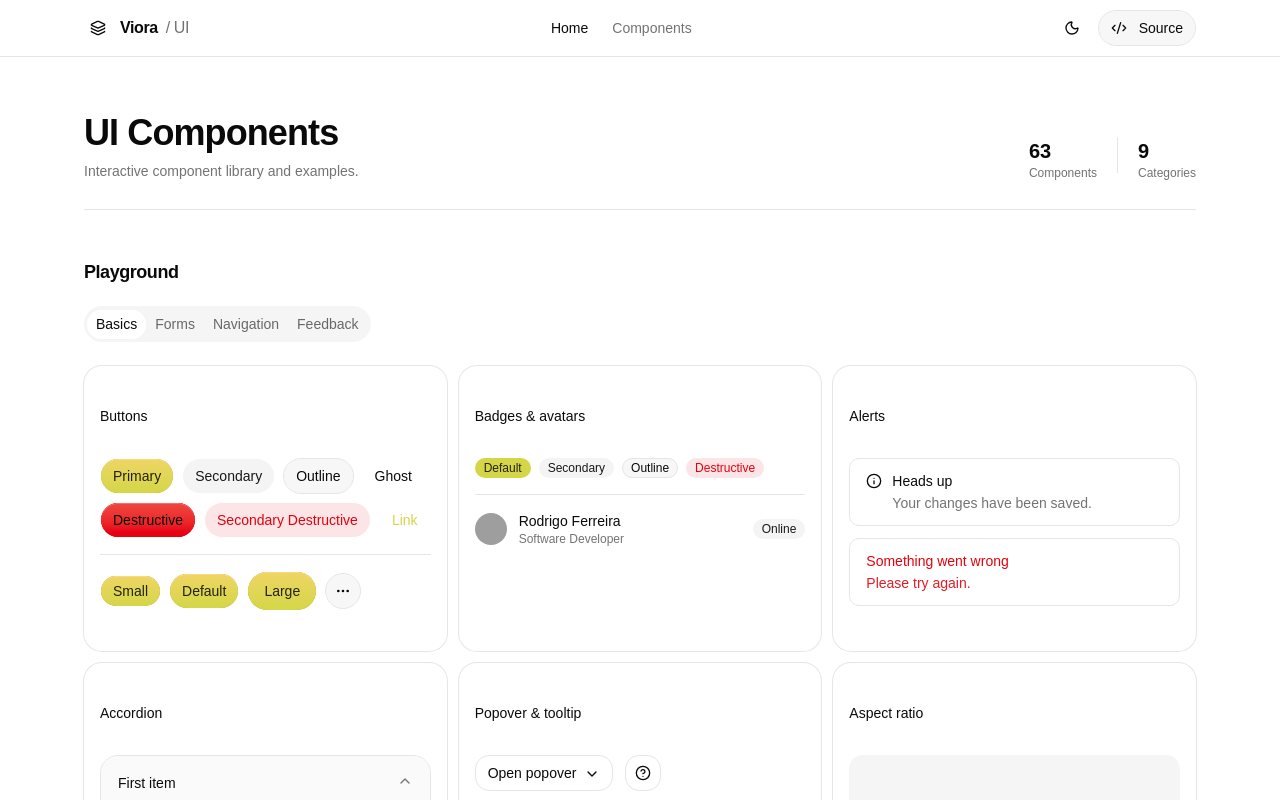
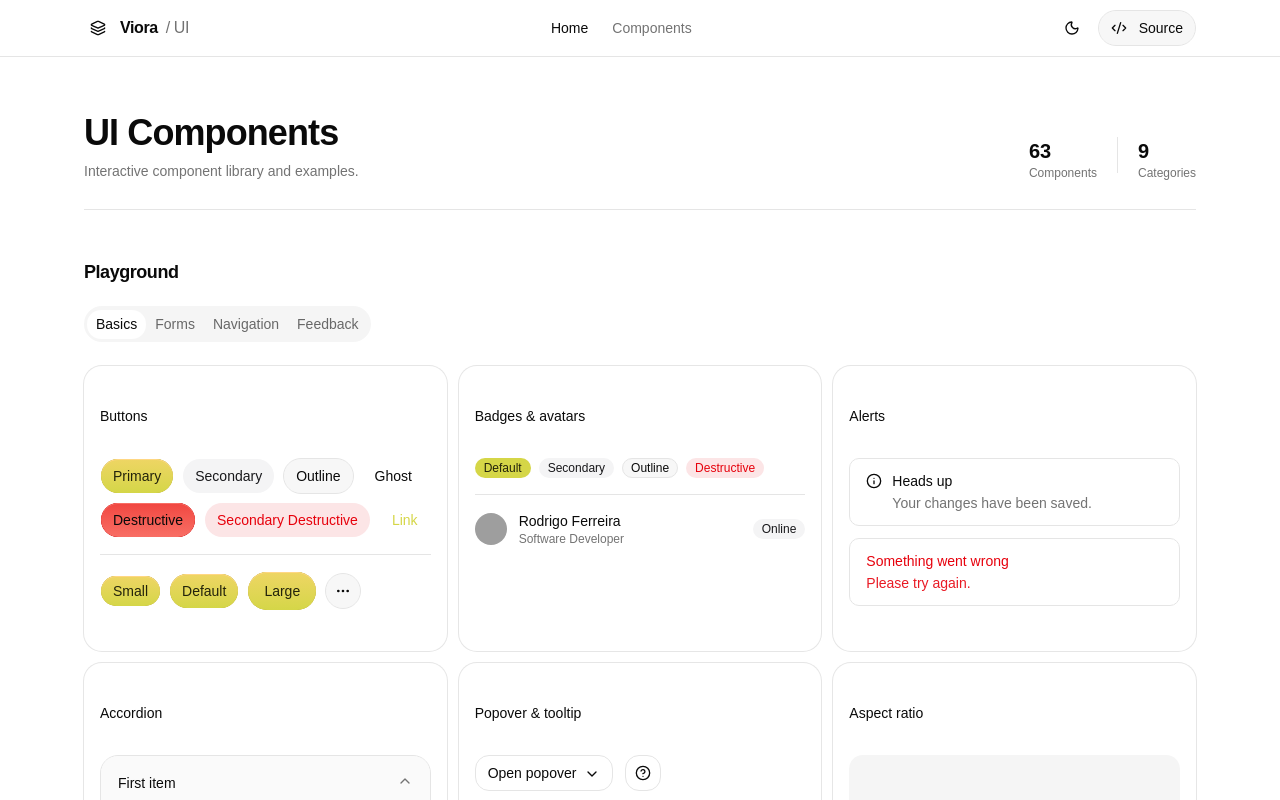
Before and after one commit to rodriaum/viora-template-preview, a React (Vite) app: page / in a window 1280 px wide. Shown: the top 800 px of the page. Built offline with nearby package versions, Linux system fonts and the light colour scheme; grey boxes are pictures that could not be loaded.

Commit message:
fix(button): apply destructive colors per theme

```diff
--- a/src/components/ui/button.tsx
+++ b/src/components/ui/button.tsx
@@ -1,5 +1,4 @@
 import { Button as ButtonPrimitive } from "@base-ui/react/button"
-import type { CSSProperties } from "react"
 import { cva, type VariantProps } from "class-variance-authority"
 import { cn } from "cn"
 
@@ -42,37 +41,11 @@ const buttonVariants = cva(
 )
 
 const emphasisStyles = {
-  default: {
-    token: "var(--primary)",
-    background: "color-mix(in oklch, var(--primary), white 30%)",
-    gradientStart: "color-mix(in oklch, var(--primary), white 15%)",
-  },
-  destructive: {
-    token: "var(--destructive)",
-    background:
-      "light-dark(color-mix(in oklch, var(--destructive), white 30%), color-mix(in oklch, var(--destructive), black 20%))",
-    gradientStart:
-      "light-dark(color-mix(in oklch, var(--destructive), white 15%), color-mix(in oklch, var(--destructive), black 10%))",
-  },
+  default:
+    "[--button-emphasis-ring:color-mix(in_oklch,var(--primary),black_10%)] [--button-emphasis-bg:color-mix(in_oklch,var(--primary),white_30%)] [--button-emphasis-gradient-start:color-mix(in_oklch,var(--primary),white_15%)] [--button-emphasis-gradient-end:var(--primary)]",
+  destructive:
+    "[--button-emphasis-ring:color-mix(in_oklch,var(--destructive),black_10%)] [--button-emphasis-bg:color-mix(in_oklch,var(--destructive),white_30%)] dark:[--button-emphasis-bg:color-mix(in_oklch,var(--destructive),black_25%)] [--button-emphasis-gradient-start:color-mix(in_oklch,var(--destructive),white_15%)] dark:[--button-emphasis-gradient-start:color-mix(in_oklch,var(--destructive),black_15%)] [--button-emphasis-gradient-end:color-mix(in_oklch,var(--destructive),white_30%)] dark:[--button-emphasis-gradient-end:color-mix(in_oklch,var(--destructive),black_25%)]",
 } as const
-
-function getEmphasisStyle(variant: string | null | undefined) {
-  const emphasis =
-    variant && variant in emphasisStyles
-      ? emphasisStyles[variant as keyof typeof emphasisStyles]
-      : undefined
-
-  if (!emphasis) return undefined
-
-  const { token, background, gradientStart } = emphasis
-
-  return {
-    "--button-emphasis-ring": `color-mix(in oklch, ${token}, black 10%)`,
-    "--button-emphasis-bg": background,
-    "--button-emphasis-gradient-start": gradientStart,
-    "--button-emphasis-gradient-end": token,
-  } as CSSProperties & Record<`--${string}`, string>
-}
 
 type ButtonProps = ButtonPrimitive.Props &
   VariantProps<typeof buttonVariants>
@@ -85,18 +58,21 @@ function Button({
   style,
   ...props
 }: ButtonProps) {
-  const hasEmphasisGradient = variant != null && variant in emphasisStyles
+  const emphasisClass =
+    variant != null && variant in emphasisStyles
+      ? emphasisStyles[variant as keyof typeof emphasisStyles]
+      : undefined
 
-  const emphasisStyle = getEmphasisStyle(variant)
+  const hasEmphasisGradient = Boolean(emphasisClass)
 
   return (
     <ButtonPrimitive
       data-slot="button"
-      className={cn(buttonVariants({ variant, size, className }))}
-      style={{
-        ...(emphasisStyle ?? {}),
-        ...style,
-      }}
+      className={cn(
+        buttonVariants({ variant, size, className }),
+        emphasisClass
+      )}
+      style={style}
       {...props}
     >
       {hasEmphasisGradient ? (
```
